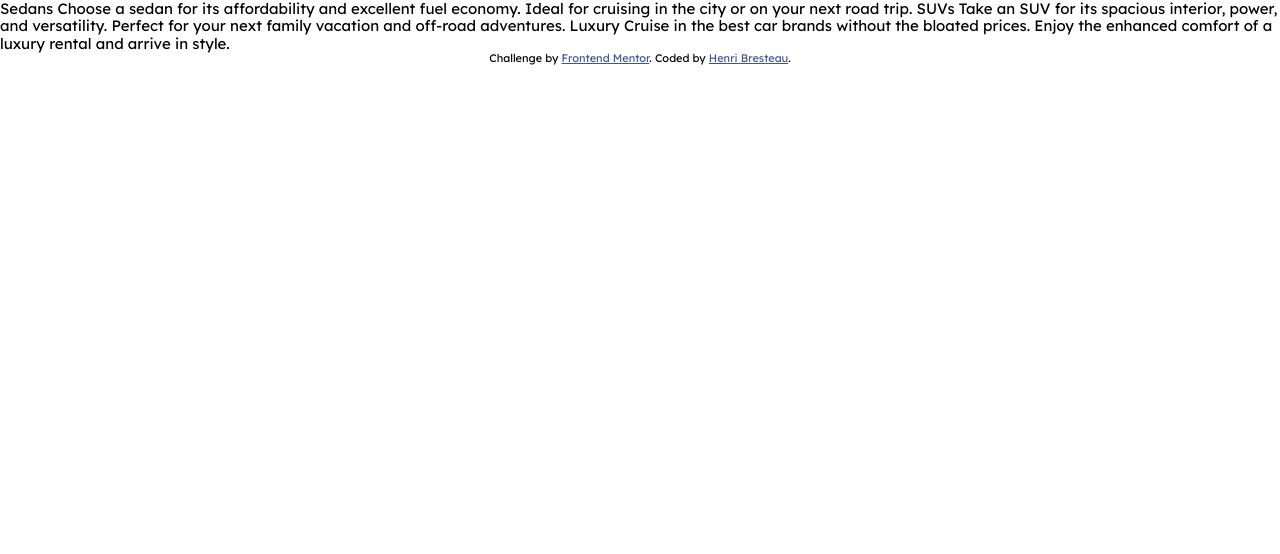
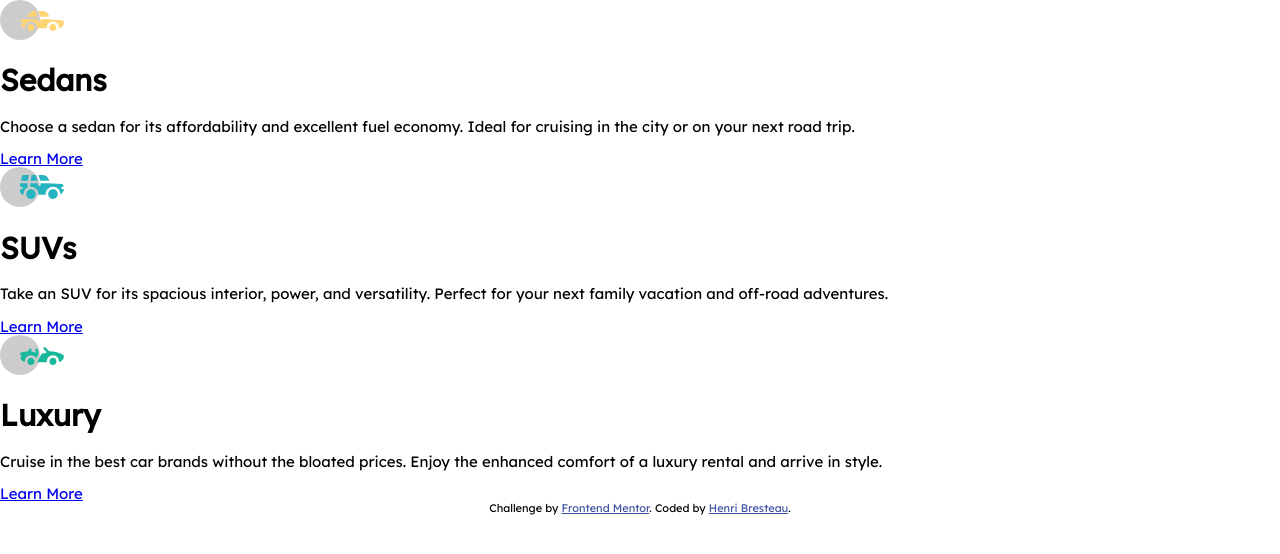
Before and after one commit to HenriBresteau/FeM-3-column-preview-card, a plain HTML site: page index.html in a window 1280 px wide. Drawn offline with Linux system fonts and the light colour scheme.

Commit message:
structure html

```diff
--- a/index.html
+++ b/index.html
@@ -18,18 +18,52 @@
 </head>
 
 <body>
+  <div class="container">
+    <div class="card" id="sedans">
+      <div class="cardIcon">
+        <img src="./images/icon-sedans.svg" alt="sedans">
+      </div>
+      <div class="cardTitle">
+        <h1>Sedans</h1>
+      </div>
+      <div class="cardText">
+        <p> Choose a sedan for its affordability and excellent fuel economy. Ideal for cruising in the city
+          or on your next road trip.</p>
+      </div>
+      <div class="cardBtn"><a href="#">Learn More</a></div>
+    </div>
+    <div class="card" id="suvs">
+      <div class="cardIcon">
+        <img src="./images/icon-suvs.svg" alt="suv">
+      </div>
+      <div class="cardTitle">
+        <h1>SUVs</h1>
+      </div>
+      <div class="cardText">
+        <p>Take an SUV for its spacious interior, power, and versatility. Perfect for your next family vacation
+          and off-road adventures.</p>
+      </div>
+      <div class="cardBtn">
+        <a href="#">Learn More</a>
+      </div>
+    </div>
+    <div class="card" id="luxury">
+      <div class="cardIcon">
+        <img src="./images/icon-luxury.svg" alt="luxury">
+      </div>
+      <div class="cardTitle">
+        <h1>Luxury</h1>
+      </div>
+      <div class="cardText">
+        <p>Cruise in the best car brands without the bloated prices. Enjoy the enhanced comfort of a luxury
+          rental and arrive in style.</p>
+      </div>
+      <div class="cardBtn"><a href="#">Learn More</a></div>
+    </div>
+  </div>
 
-  Sedans
-  Choose a sedan for its affordability and excellent fuel economy. Ideal for cruising in the city
-  or on your next road trip.
 
-  SUVs
-  Take an SUV for its spacious interior, power, and versatility. Perfect for your next family vacation
-  and off-road adventures.
 
-  Luxury
-  Cruise in the best car brands without the bloated prices. Enjoy the enhanced comfort of a luxury
-  rental and arrive in style.
   <Footer>
     <div class="attribution">
       Challenge by <a href="https://www.frontendmentor.io?ref=challenge" target="_blank">Frontend Mentor</a>.
```
